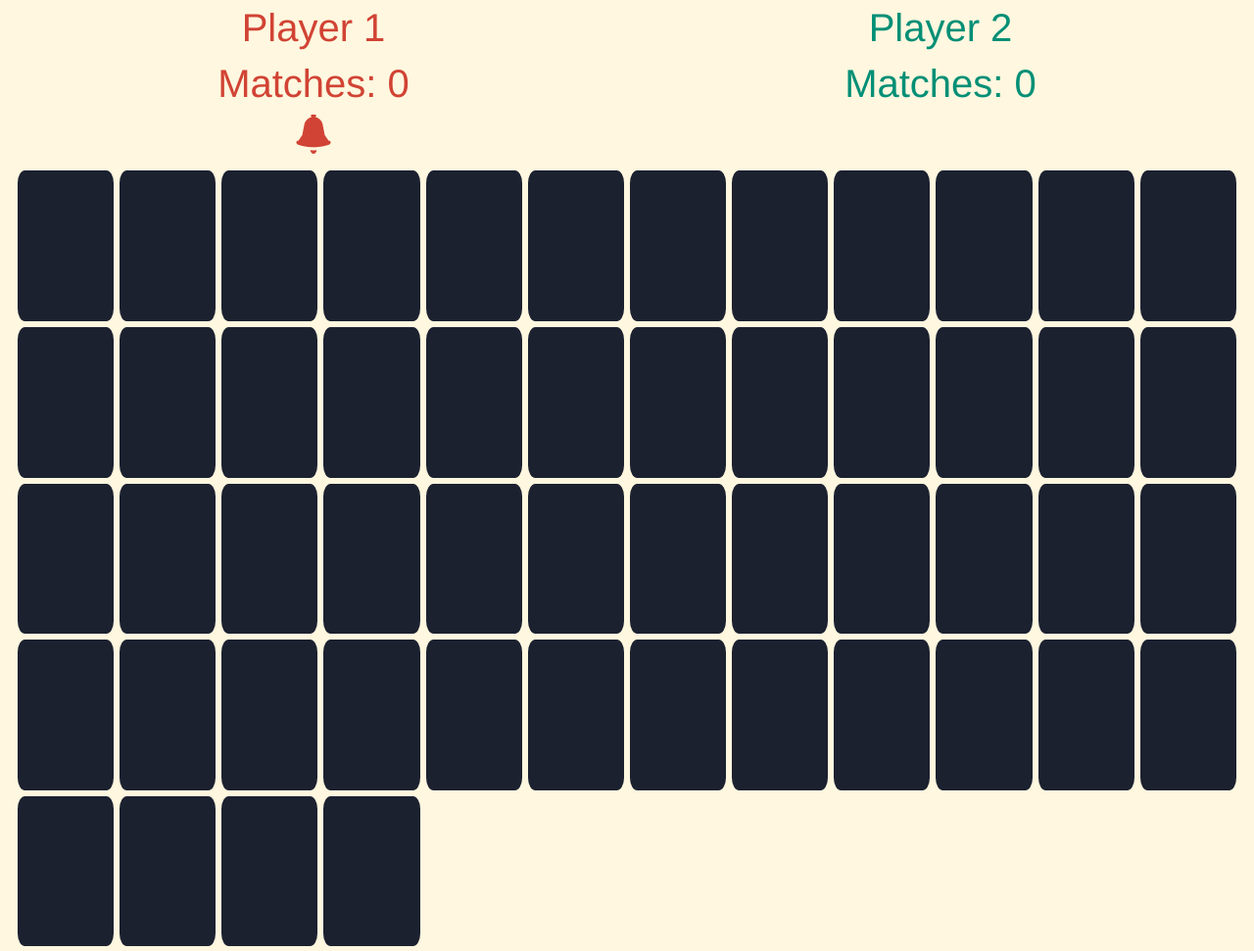
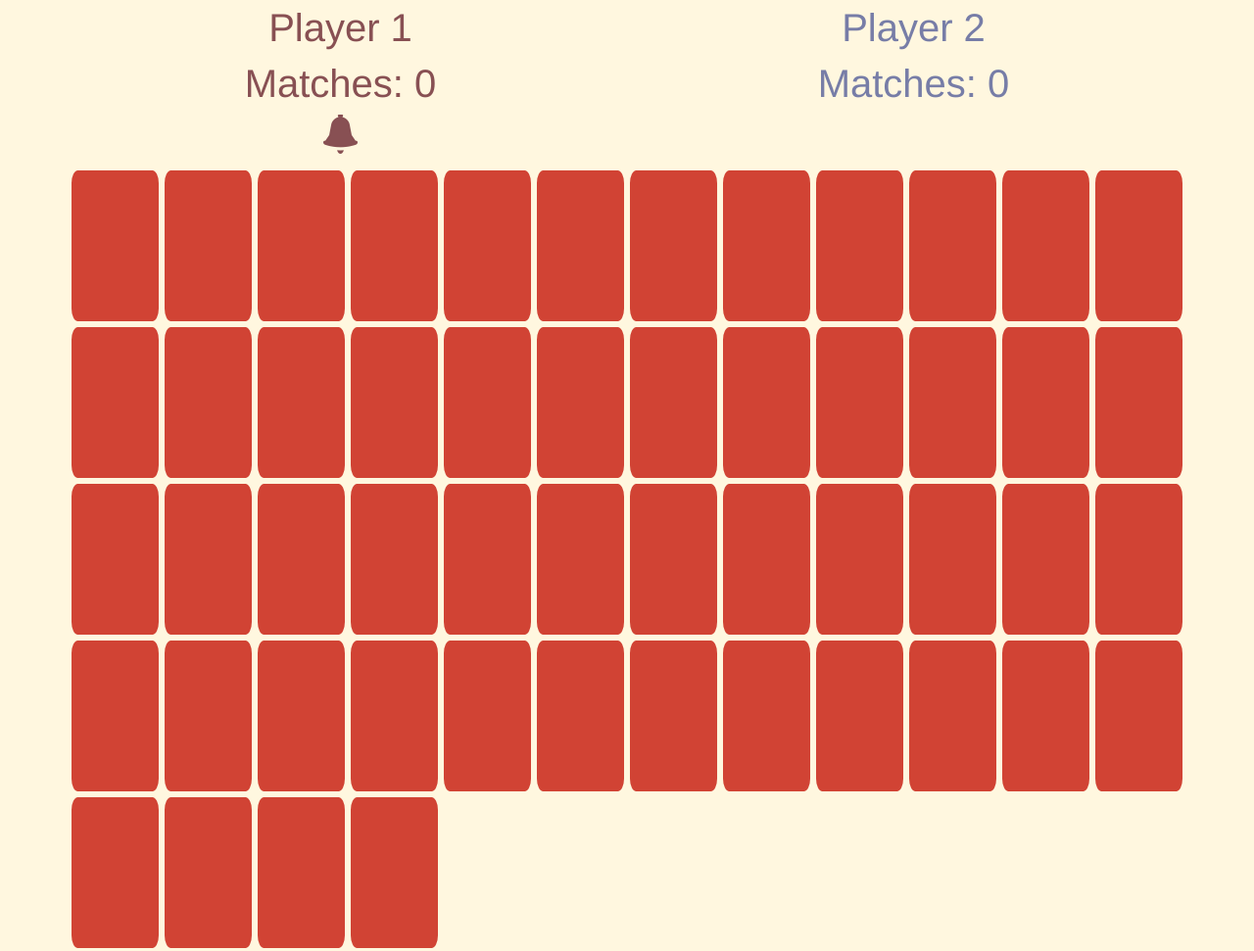
Before and after one commit to david-vanderhaar/angular-card-matching, a plain HTML site: page index.html in a window 1280 px wide. Shown: the whole page at 98% size. Drawn offline with nearby package versions, Linux system fonts and the light colour scheme.

Commit message:
color change, added playig card unicode

```diff
--- a/css/styles.css
+++ b/css/styles.css
@@ -5,65 +5,58 @@ html {
 
 body {
   width: 100%;
-  color: #1C2130;
+  color: #D14334;
   font-size: 40px;
   text-align: center;
   background-color: #FFF7DF;
 
 }
 
-.container {
-  width: 100%;
-}
 
 .col {
   border: solid #FFF7DF;
 }
 
 .card {
-  padding: 5% 3%;
+  height: 20vh;
   border: solid #FFF7DF;
   border-radius: 10%;
-  background-color: #1C2130;
+  background-color: #D14334;
   transition: 2s;
 }
 
 .card:hover {
-  border-color: white;
-  /*padding: 5% 8%;*/
+  border-color: #D14334;
 
 }
 
 .revealed {
-  /*border-color: white;*/
+  border-color: black;
   background-color: #FFF7DF;
-    /*padding: 5% 8%;*/
-
   transition: 2s;
 }
 
 .card-text {
-  /*position: absolute;
-  left: 0;
-  top: 0;*/
+  position: relative;
+  top: 40%;
   text-align: center;
-  font-size: 50%;
+  font-size: 70%;
 }
 
 .player1 {
-    border-color: #D14334;
-    color: #D14334;
+    border-color: #885053;
+    color: #885053;
 }
 
 .player2 {
-  border-color: #028F76;
-  color: #028F76;
+  border-color: #777DA7;
+  color: #777DA7;
 }
 
 .player1:hover {
-    border-color: #D14334;
+    border-color: #885053;
 }
 
 .player2:hover {
-  border-color: #028F76;
+  border-color: #777DA7;
 }
--- a/main.js
+++ b/main.js
@@ -44,13 +44,13 @@ function fillTable($scope) {
     for (var i = 0; i < 52; i++) {
 
         if (Math.floor(i%4) == 0) {
-            $scope.cards.push({'cardVal':(i%13) + 1, 'suit':'hearts', 'index':i, 'reveal': false, 'player':0});
+            $scope.cards.push({'cardVal':(i%13) + 1, 'suit':'\u2661', 'index':i, 'reveal': false, 'player':0});
         } else if (Math.floor(i%4) == 1) {
-            $scope.cards.push({'cardVal':(i%13) + 1, 'suit':'spades', 'index':i, 'reveal': false, 'player':0});
+            $scope.cards.push({'cardVal':(i%13) + 1, 'suit':'\u2664', 'index':i, 'reveal': false, 'player':0});
         } else if (Math.floor(i%4) == 2) {
-            $scope.cards.push({'cardVal':(i%13) + 1, 'suit':'diamonds', 'index':i, 'reveal': false, 'player':0});
+            $scope.cards.push({'cardVal':(i%13) + 1, 'suit':'\u2662', 'index':i, 'reveal': false, 'player':0});
         } else if (Math.floor(i%4) == 3) {
-            $scope.cards.push({'cardVal':(i%13) + 1, 'suit':'clubs', 'index':i, 'reveal': false, 'player':0});
+            $scope.cards.push({'cardVal':(i%13) + 1, 'suit':'\u2667', 'index':i, 'reveal': false, 'player':0});
         }
        // $scope.cards.push({'cardVal':i, 'suit':Math.floor(i/3)});
         $scope.cardsShuffled = $scope.cards.sort(function(a, b){return 0.5 - Math.random()});
@@ -62,10 +62,6 @@ function fillTable($scope) {
         $scope.set3 = $scope.cards.slice(13*2,13*3);
         $scope.set4 = $scope.cards.slice(13*3,13*4);
 
-
-        // console.log($scope.cards);
-        // console.log($scope.set1)
-        // console.log($scope.set2);
 
         function hide () {
             console.log($scope.cardsOpen);
@@ -107,8 +103,7 @@ function fillTable($scope) {
                     console.log('match 2 ' + $scope.cardsMatched2);
                     $scope.cardsOpen = [];
                 } else {
-                    // $scope.cardsOpen[0].reveal = false;
-                    // $scope.cardsOpen[1].reveal = false;
+
                     setTimeout(hide, 500)
                     $scope.player1Turn = !$scope.player1Turn
 
@@ -116,7 +111,6 @@ function fillTable($scope) {
                 }
 
             }
-            //$scope.cardsOpen.map(a => a.reveal = true);
             console.log('playerTurn ' + $scope.player1Turn);
         }
 
@@ -128,13 +122,6 @@ function fillTable($scope) {
                     console.log($scope.cardsOpen);
                 }
 
-                // card.reveal = true;
-                // if ($scope.cardsOpen.length == 2) {
-                //     $scope.cardsOpen = [];
-                // }
-                //card.reveal = !card.reveal;
-
-
         }
 
 
```
Also changed, not shown: index.html (+1 -1 lines), 2 other files.
